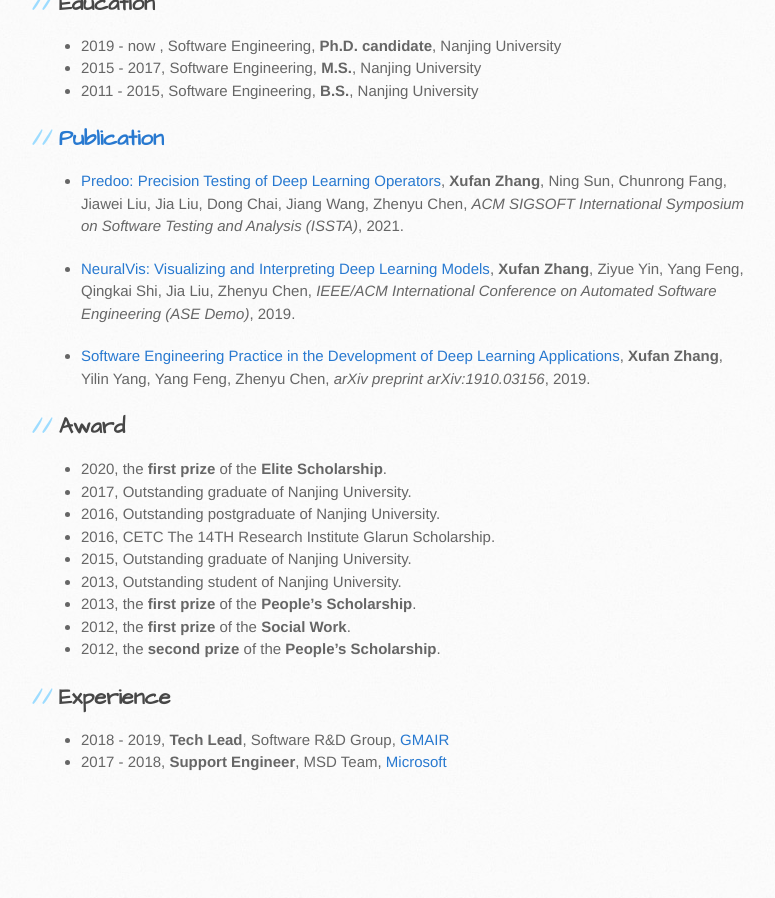
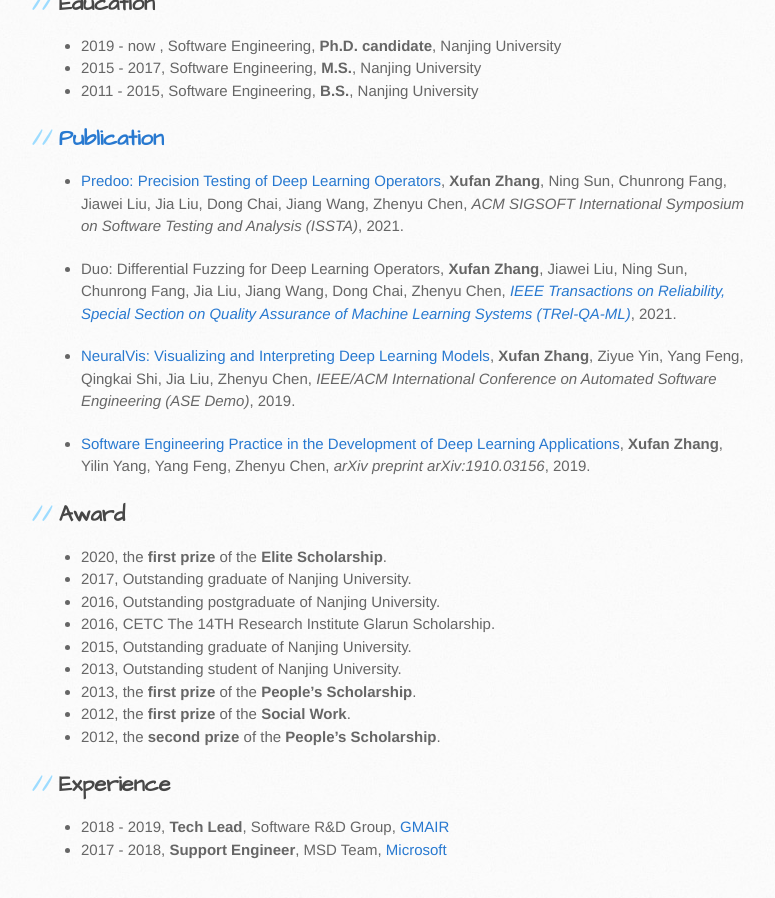
Before and after one commit to sunshinezxf/sunshinezxf.github.io, a Jekyll site: the page built from index.md, in a window 1280 px wide and 900 px high, scrolled down 830 px. Shown: the whole window, without its empty margins (109-884 px from the left). Built offline with Jekyll 4.4.1, drawn with Linux system fonts in a browser that asks for light colours; our own code applies the rules of GitHub Pages for plain Markdown files; before the commit the page ends 1646 px from its top, so only the background shows below that.

Commit message:
add link to trel

```diff
--- a/index.md
+++ b/index.md
@@ -29,6 +29,8 @@ If you are interested in the topics or projects I work on, please reach me via t
 
 - [Predoo: Precision Testing of Deep Learning Operators](https://dl.acm.org/doi/10.1145/3460319.3464843), **Xufan Zhang**, Ning Sun, Chunrong Fang, Jiawei Liu, Jia Liu, Dong Chai, Jiang Wang, Zhenyu Chen, _ACM SIGSOFT International Symposium on Software Testing and Analysis (ISSTA)_, 2021.
 
+- Duo: Differential Fuzzing for Deep Learning Operators, **Xufan Zhang**, Jiawei Liu, Ning Sun, Chunrong Fang, Jia Liu, Jiang Wang, Dong Chai, Zhenyu Chen, _[IEEE Transactions on Reliability, Special Section on Quality Assurance of Machine Learning Systems (TRel-QA-ML)](https://paris.utdallas.edu/TRel/)_, 2021.
+
 - [NeuralVis: Visualizing and Interpreting Deep Learning Models](https://dl.acm.org/doi/10.1109/ASE.2019.00113), **Xufan Zhang**, Ziyue Yin, Yang Feng, Qingkai Shi, Jia Liu, Zhenyu Chen, _IEEE/ACM International Conference on Automated Software Engineering (ASE Demo)_, 2019.
 
 - [Software Engineering Practice in the Development of Deep Learning Applications](https://arxiv.org/pdf/1910.03156.pdf), **Xufan Zhang**, Yilin Yang, Yang Feng, Zhenyu Chen, _arXiv preprint arXiv:1910.03156_, 2019.
```
